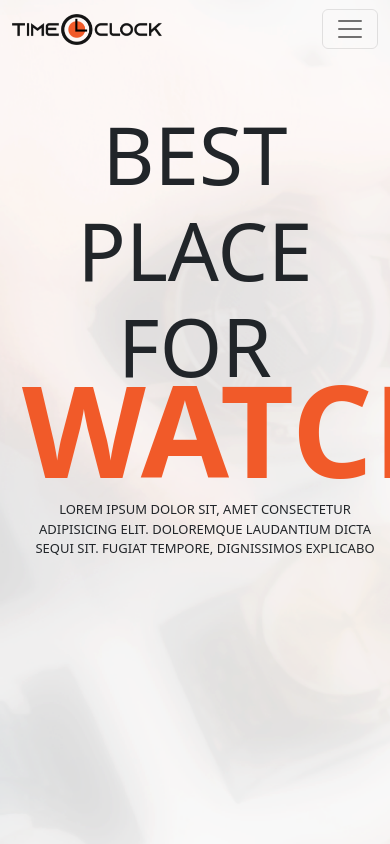
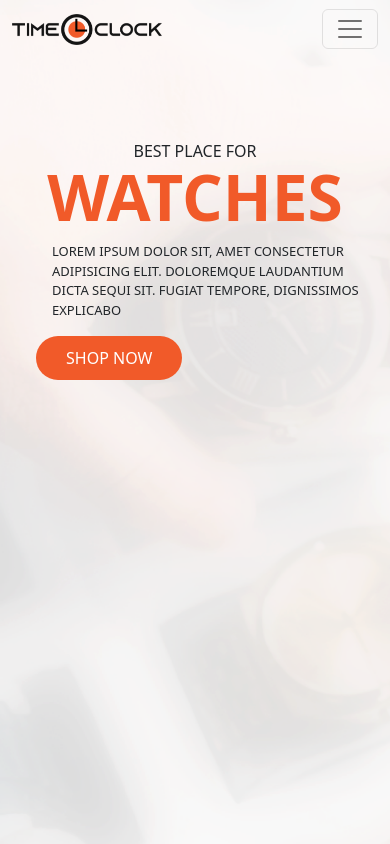
Before and after one commit to wabbi-khan/time-clock, a React (Create React App) app: page / in a window 390 px wide. Shown: the top 844 px of the page. Built offline with nearby package versions, Linux system fonts and the light colour scheme.

Commit message:
hero section almost done

```diff
--- a/src/Style/_Home.scss
+++ b/src/Style/_Home.scss
@@ -1,5 +1,14 @@
 .hero {
     .hero-left {
+        margin-top: 60px !important;
+        .hero-btn {
+            width: 40%;
+            background-color: $circleColor;
+            color: white;
+            padding: 10px 20px;
+            border-radius: 50px;
+            text-align: center;
+        }
         .hero-left-content {
             line-height: 6ch;
         }
@@ -14,9 +23,9 @@
             font-weight: bold;
         }
         p {
-            text-align: center;
+            // text-align: center;
             font-size: 13px;
-            margin-left: 20px;
+            margin-left: 40px;
         }
     }
     .hero-circle {
@@ -36,6 +45,23 @@
 }
 
 @media screen and (max-width: 600px) {
+    .hero {
+        .hero-left {
+            .hero-left-content {
+                line-height: 6ch;
+            }
+            text-transform: uppercase;
+            h1 {
+                font-size: 1rem;
+            }
+            span {
+                font-size: 4rem !important;
+            }
+            p {
+                font-size: 13px;
+            }
+        }
+    }
     .hero-right {
         display: none;
     }
--- a/src/Style/style.css
+++ b/src/Style/style.css
@@ -60,7 +60,16 @@ nav .nav-icons .items .totalProducts {
   }
 }
 .hero .hero-left {
+  margin-top: 60px !important;
   text-transform: uppercase;
+}
+.hero .hero-left .hero-btn {
+  width: 40%;
+  background-color: #f15a29;
+  color: white;
+  padding: 10px 20px;
+  border-radius: 50px;
+  text-align: center;
 }
 .hero .hero-left .hero-left-content {
   line-height: 6ch;
@@ -75,9 +84,8 @@ nav .nav-icons .items .totalProducts {
   font-weight: bold;
 }
 .hero .hero-left p {
-  text-align: center;
   font-size: 13px;
-  margin-left: 20px;
+  margin-left: 40px;
 }
 .hero .hero-circle {
   background-color: #f15a29;
@@ -95,6 +103,21 @@ nav .nav-icons .items .totalProducts {
 }
 
 @media screen and (max-width: 600px) {
+  .hero .hero-left {
+    text-transform: uppercase;
+  }
+  .hero .hero-left .hero-left-content {
+    line-height: 6ch;
+  }
+  .hero .hero-left h1 {
+    font-size: 1rem;
+  }
+  .hero .hero-left span {
+    font-size: 4rem !important;
+  }
+  .hero .hero-left p {
+    font-size: 13px;
+  }
   .hero-right {
     display: none;
   }
--- a/src/pages/Home.jsx
+++ b/src/pages/Home.jsx
@@ -4,17 +4,18 @@ const Home = () => {
   return (
     <div className='container-fluid mt-4 hero'>
       <div className='row'>
-        <div className='col-md-6 text-center mt-4 hero-left'>
-          <div className='hero-left-content'>
+        <div className='col-md-6  mt-4 hero-left'>
+          <div className='hero-left-content text-center'>
             <h1>Best Place For</h1>
             <span>watches</span>
           </div>
           <div>
-            <p>
+            <p className=''>
               Lorem ipsum dolor sit, amet consectetur adipisicing elit.
               Doloremque laudantium dicta sequi sit. Fugiat tempore, dignissimos
               explicabo
             </p>
+            <div className='hero-btn ms-4'>Shop Now</div>
           </div>
         </div>
         <div className='col-md-4 text-end mt-4 hero-right'>
```
Also changed, not shown: 1 other file (tests, documents, lock files or other folders).
